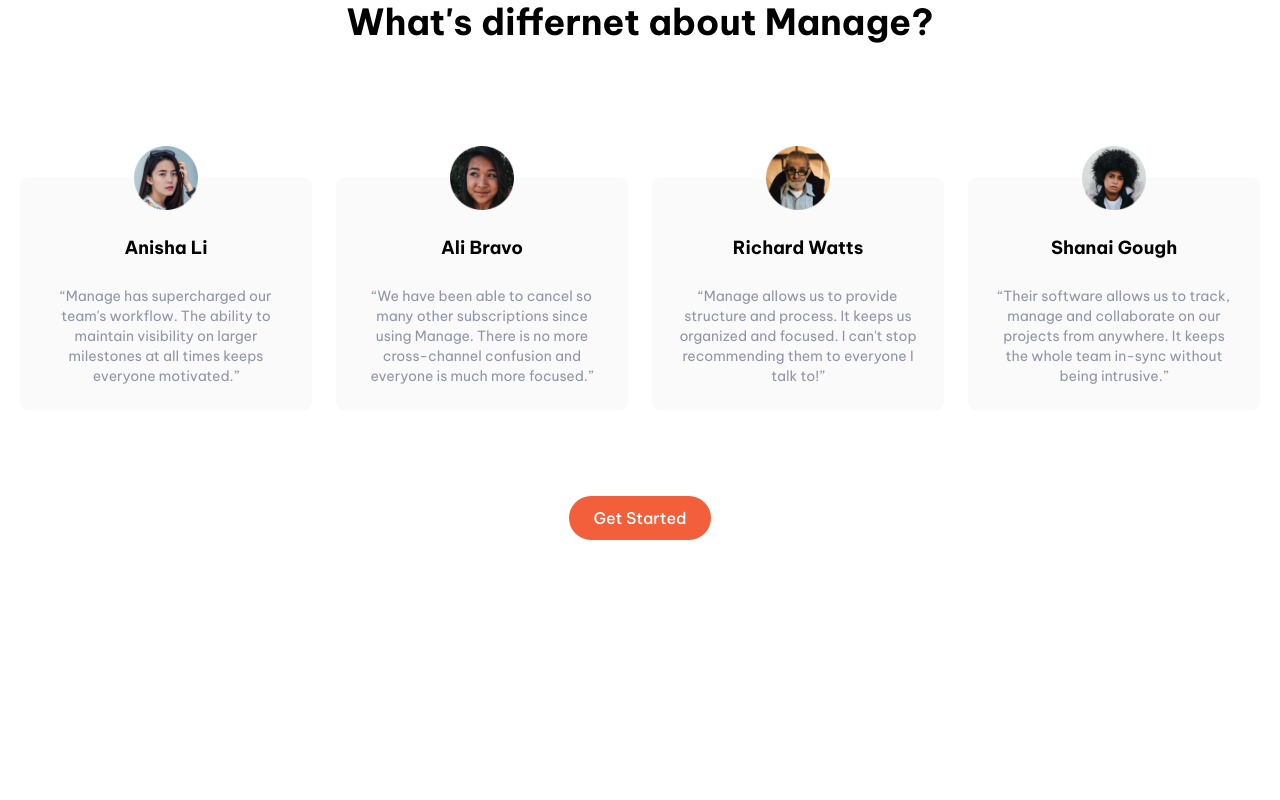
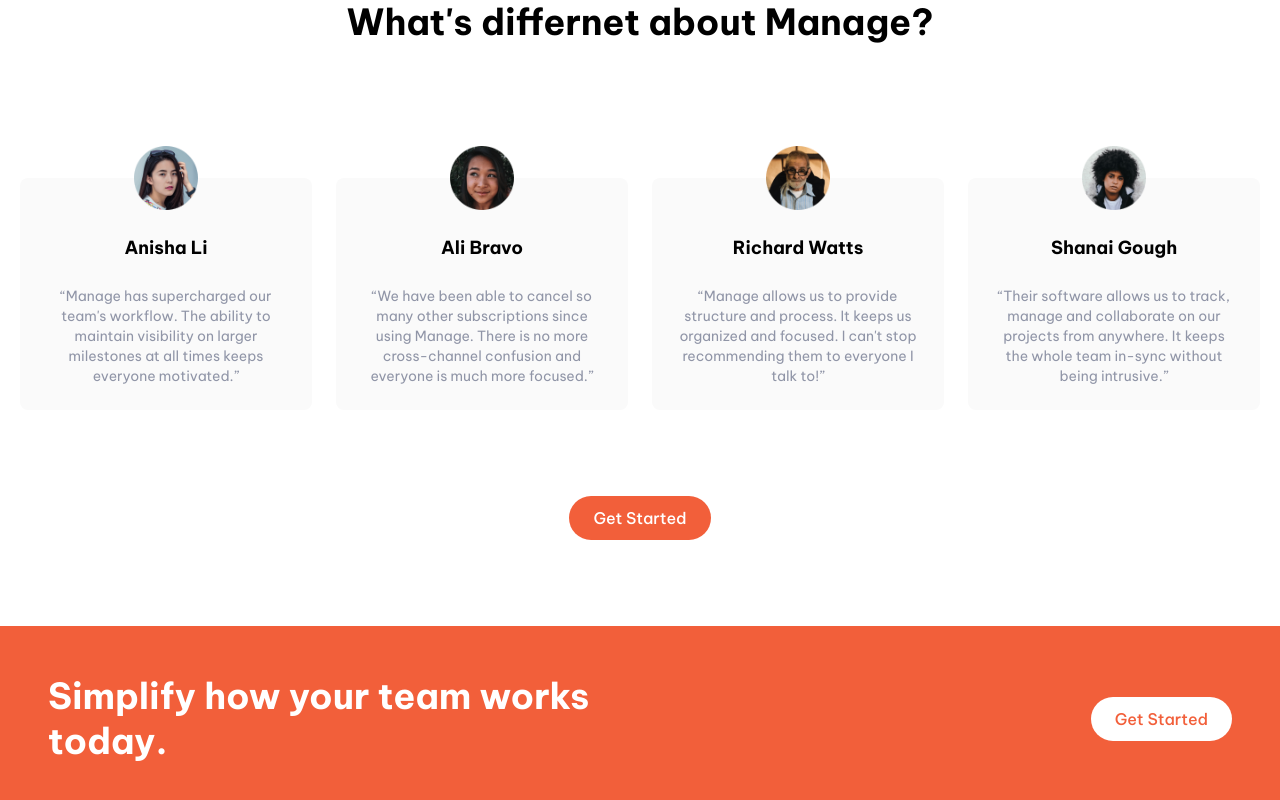
Before and after one commit to MarziaJalili/i-need-it, a React (Vite) app: page / in a window 1280 px wide. Shown: the part 1346-2146 px from the top of the page. Before the commit the page ends 1886 px from the top, so only its background shows below. Built offline with nearby package versions, Linux system fonts and the light colour scheme.

Commit message:
added the cta

```diff
--- a/src/App.jsx
+++ b/src/App.jsx
@@ -2,6 +2,7 @@ import Header from "./components/header/Header";
 import Hero from "./components/Hero";
 import Features from "./components/features/Features";
 import Testimonials from "./components/Testimonials";
+import Cta from "./components/Cta";
 
 import { useState } from "react";
 const App = () => {
@@ -13,6 +14,7 @@ const App = () => {
       <Hero />
       <Features />
       <Testimonials />
+      <Cta />
     </main>
   );
 };
--- /dev/null
+++ b/src/components/Cta.jsx
@@ -0,0 +1,22 @@
+import React from "react";
+
+const Cta = () => {
+  return (
+    <section className="cta bg-Bright-Red flex flex-col items-center justify-between px-12 w-[100vw] space-y-12 py-12 mt-24 md:py-12 md:flex-row md:space-y-0">
+      <h2 className="text-5xl text-white font-bold leading-tight text-center md:text-4xl md:max-w-lg lg:max-w-xl md:text-left">
+        Simplify how your team works today.
+      </h2>
+
+      <button>
+        <a
+          href="#"
+          className="cta-btn p-3 px-6  font-medium rounded-full baseline bg-white text-Bright-Red transition-colors duration-300"
+        >
+          Get Started
+        </a>
+      </button>
+    </section>
+  );
+};
+
+export default Cta;
```
